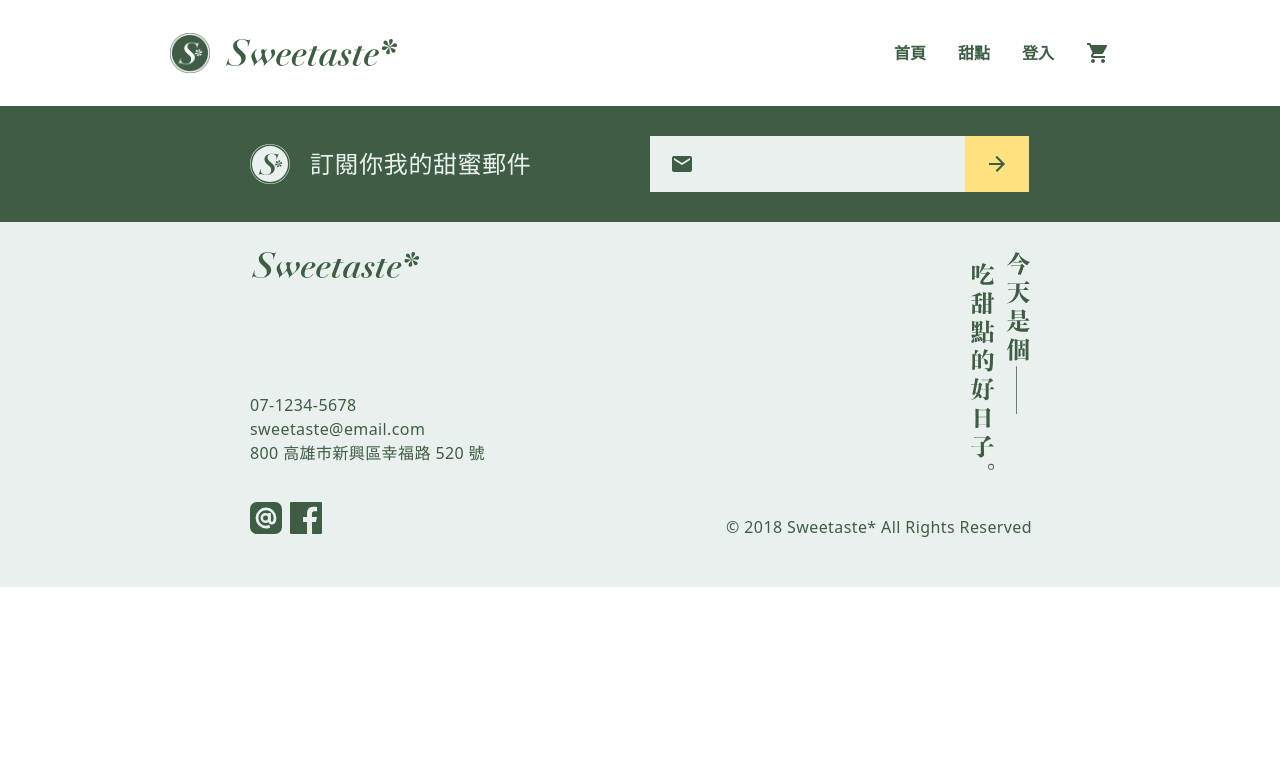
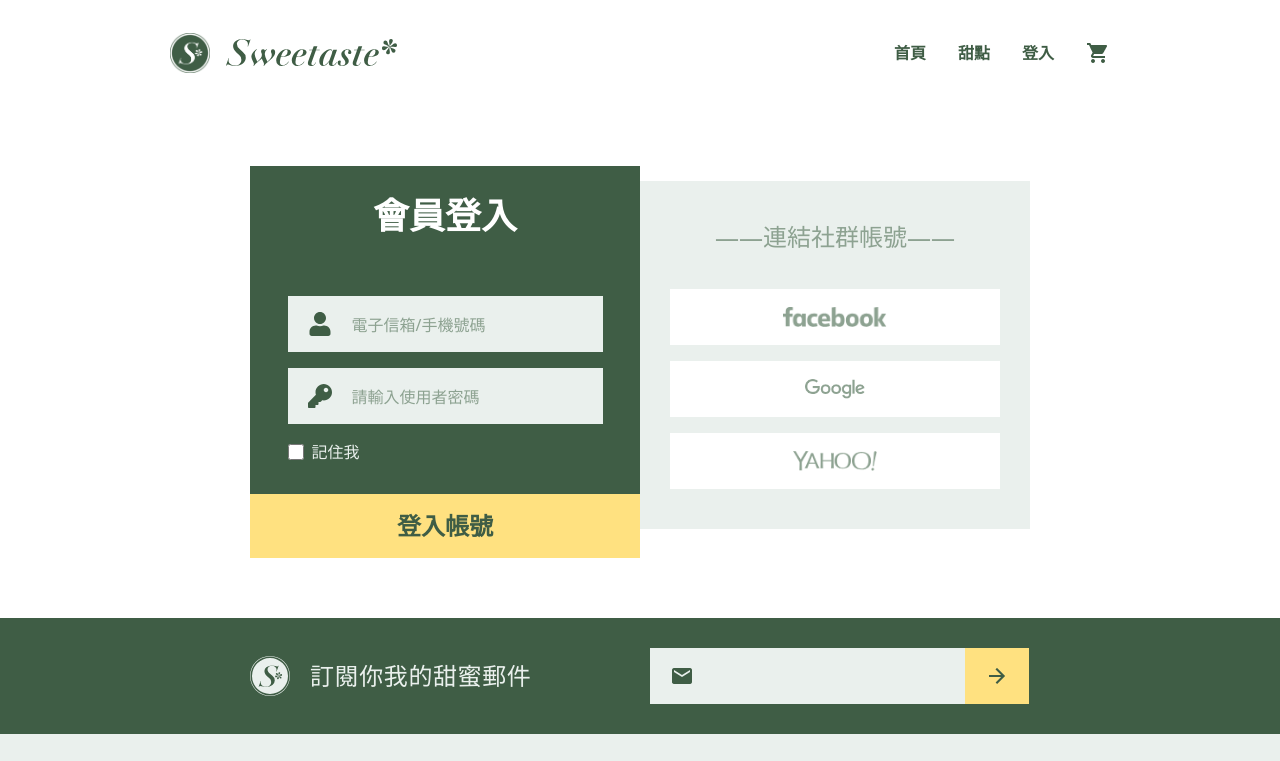
Before and after one commit to soplee2022/week-4-sweetTste, a website: page log_in.html in a window 1280 px wide. Shown: the top 761 px of the page. Drawn offline with Linux system fonts and the light colour scheme.

Commit message:
[feat] log_in.html(Mobile/Pad/PC)

```diff
--- a/log_in.html
+++ b/log_in.html
@@ -36,12 +36,15 @@
     </div>
   </header>
 
-  <!-- Mobile 會員登入 -->
-  <div class="bg-primary md:hidden lg:hidden">
+  <!-- 會員登入 -->
+  <div class="flex justify-center md:container">
+    <!-- left side -->
+    <div class="bg-primary w-[375px] lg:w-[390px] md:w-[342px] mt-[60px] md:mb-[60px]">
       <div class="flex justify-center">
         <p class="text-4xl py-[30px] font-semibold text-white">會員登入</p>
       </div>
       <!-- 3 btn -->
+      <div class="md:hidden lg:hidden">
         <div class="bg-light_plus_primary flex justify-center p-[30px]">
           <ul class="flex bg-white">
             <li class="border-x-[0.5px] border-x-light_plus_primary w-[105px] h-[56px] flex justify-center items-center">
@@ -56,11 +59,18 @@
           </ul>
 
         </div>
+      </div>
       <!-- 輸入帳密 -->
       <div class="container flex flex-col justify-center py-[30px] items-center">
         <form>
-        <input type="text" name="" id="" value="電子信箱/手機號碼" class="bg-light_plus_primary w-[315px] text-light_primary font-light text-base h-[56px] mb-4">
-        <input type="text" name="" id="" value="請輸入使用者密碼" class="bg-light_plus_primary w-[315px] text-light_primary font-light text-base h-[56px] mb-4">
+          <label for="" class="flex bg-light_plus_primary lg:w-[315px] md:w-[270px] m-auto mb-4">
+            <img class="w-6 h-6 my-4 mx-5" src="./images/user-solid.svg" alt="">
+            <input type="text" name="" id="" value="電子信箱/手機號碼" class="bg-light_plus_primary w-[251px] text-light_primary font-light text-base h-[56px]">
+          </label>
+          <label for="" class="flex bg-light_plus_primary lg:w-[315px] md:w-[270px] m-auto mb-4">
+            <img class="w-6 h-6 my-4 mx-5" src="./images/key-solid.svg" alt="">
+            <input type="text" name="" id="" value="請輸入使用者密碼" class="bg-light_plus_primary w-[251px] text-light_primary font-light text-base h-[56px]">
+          </label>
           <div class="flex items-center">
             <input type="checkbox" id="" name="" value="記住我" class="w-4 h-4 mr-2 border-0 rounded-none">
             <label for="" class="text-white text-base text-light_plus_primary">記住我</label>
@@ -73,6 +83,27 @@
         <p class="text-2xl py-4 font-semibold text-primary">登入帳號</p>
       </div>
     </div>
+    <!-- right side -->
+    <div class="hidden md:block lg:block mt-[75px]">
+      <div class="bg-light_plus_primary flex flex-col justify-center lg:w-[390px] md:w-[342px] py-10">
+        <p class="text-2xl text-light_primary font-light m-auto mb-9">——連結社群帳號——</p>
+        <ul class="lg:w-[330px] md:w-[272px] space-y-[16px] m-auto">
+          <li class="bg-white flex justify-center h-14 items-center">
+            <img class="h-5" src="/images/ic-facebook-logotype.png" alt="">
+          </li>
+          <li class="bg-white flex justify-center h-14 items-center">
+            <img class="h-5" src="/images/ic-google.png" alt="">
+          </li>
+          <li class="bg-white flex justify-center h-14 items-center">
+            <img class="h-5" src="/images/ic-yahoo.png" alt="">
+          </li>
+        </ul>
+      </div>
+    </div>
+
+  </div>
+
+
 
   <!-- Mobile 訂閱 -->
   <div class="bg-primary md:hidden lg:hidden">
```
Also changed, not shown: dist/output.css. Lines whose indentation alone changed are shown as unchanged.
